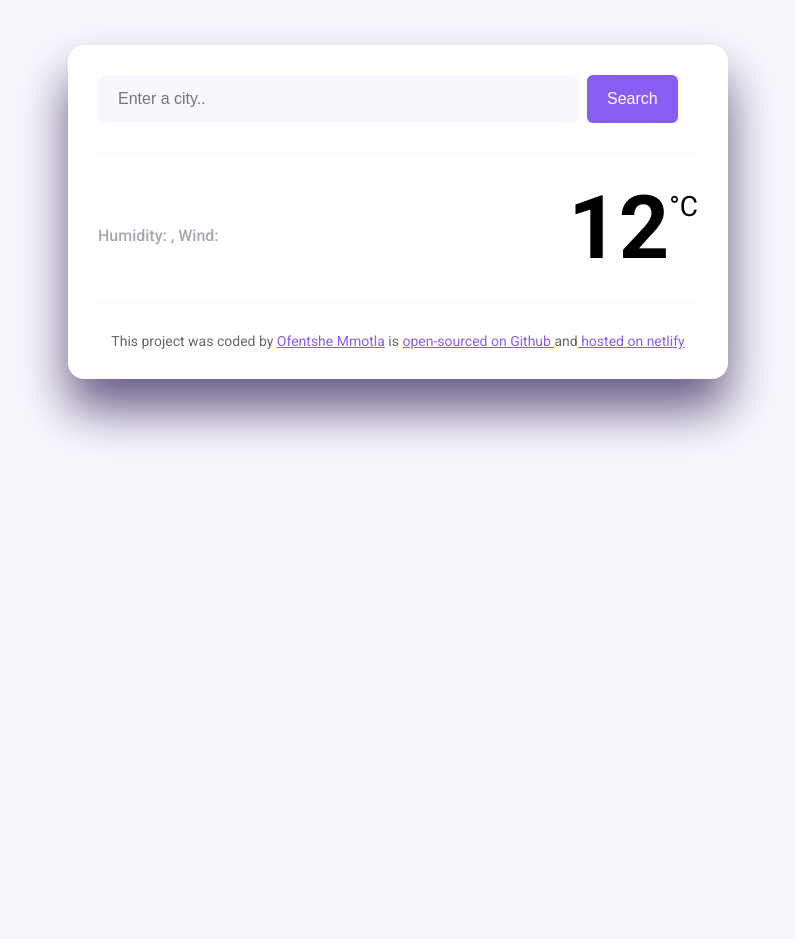
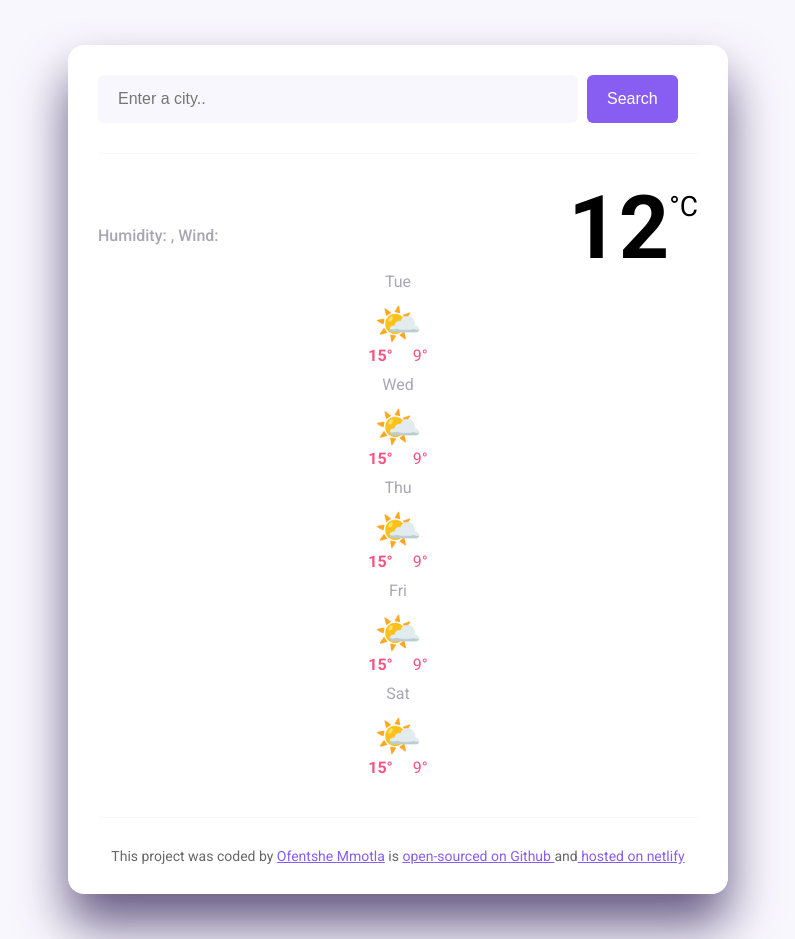
Before and after one commit to Ofentse30/Ofentshes-weather-forecast-project, a plain HTML site: page index.html in a window 1280 px wide. Shown: the whole page, without its empty margins (242-1037 px from the left). Before the commit the page ends 800 px from the top, so only its background shows below. Drawn offline with nearby package versions, Linux system fonts and the light colour scheme; no server answers.

Commit message:
Injected the forecast html to JavaScript

```diff
--- a/index.html
+++ b/index.html
@@ -46,6 +46,8 @@
             <div class="weather-app-unit">°C</div>
           </div>
         </div>
+
+        <div class="weather-forecast" id="forecast"></div>
       </main>
 
       <footer>
--- a/src/index.js
+++ b/src/index.js
@@ -50,7 +50,32 @@ function handleSearchSubmit(event) {
 
   searchCity(searchInput.value);
 }
+function displayForecast() {
+  let days = ["Tue", "Wed", "Thu", "Fri", "Sat"];
+  let forecastHtml = "";
+
+  days.forEach(function (day) {
+    forecastHtml =
+      forecastHtml +
+      `<div class="weather-forecast-day">
+            <div class="weather-forecast-date">${day}</div>
+            <div class="weather-forecast-icon">🌤️</div>
+            <div class="weather-forecast-temperatures">
+              <div class="weather-forecast-temperature">
+                <strong>15°</strong>
+              </div>
+              <div class="weather-forecast-temperature">9°</div>
+            </div>
+          </div>
+          `;
+  });
+
+  let forecastElement = document.querySelector("#forecast");
+  forecastElement.innerHTML = forecastHtml;
+}
+
 let searchFormElement = document.querySelector("#search-form");
 searchFormElement.addEventListener("submit", handleSearchSubmit);
 
 searchCity("Paris");
+displayForecast();
--- a/src/style.css
+++ b/src/style.css
@@ -38,13 +38,7 @@ main {
   color: white;
   border-radius: 6px;
 }
-footer {
-  border-top: 1px solid #f9f7fe;
-  padding: 30px 0 0 0;
-  text-align: center;
-  font-size: 14px;
-  color: rgba(0, 0, 0, 0.6);
-}
+
 .weather-app-data {
   display: flex;
   justify-content: space-between;
@@ -79,3 +73,36 @@ footer {
   margin-top: 6px;
   font-size: 28px;
 }
+
+.weather-forecast-date {
+  text-align: center;
+  color: rgba(39, 33, 66, 0.4);
+  font-size: 16px;
+  line-height: 20px;
+  margin-bottom: 10px;
+}
+
+.weather-forecast-icon {
+  font-size: 38px;
+  text-align: center;
+}
+
+.weather-forecast-temperatures {
+  text-align: center;
+  color: #f65282;
+  display: flex;
+  justify-content: center;
+  margin-bottom: 10px;
+}
+
+.weather-forecast-temperature {
+  padding: 0 10px;
+}
+
+footer {
+  border-top: 1px solid #f9f7fe;
+  padding: 30px 0 0 0;
+  text-align: center;
+  font-size: 14px;
+  color: rgba(0, 0, 0, 0.6);
+}
```
